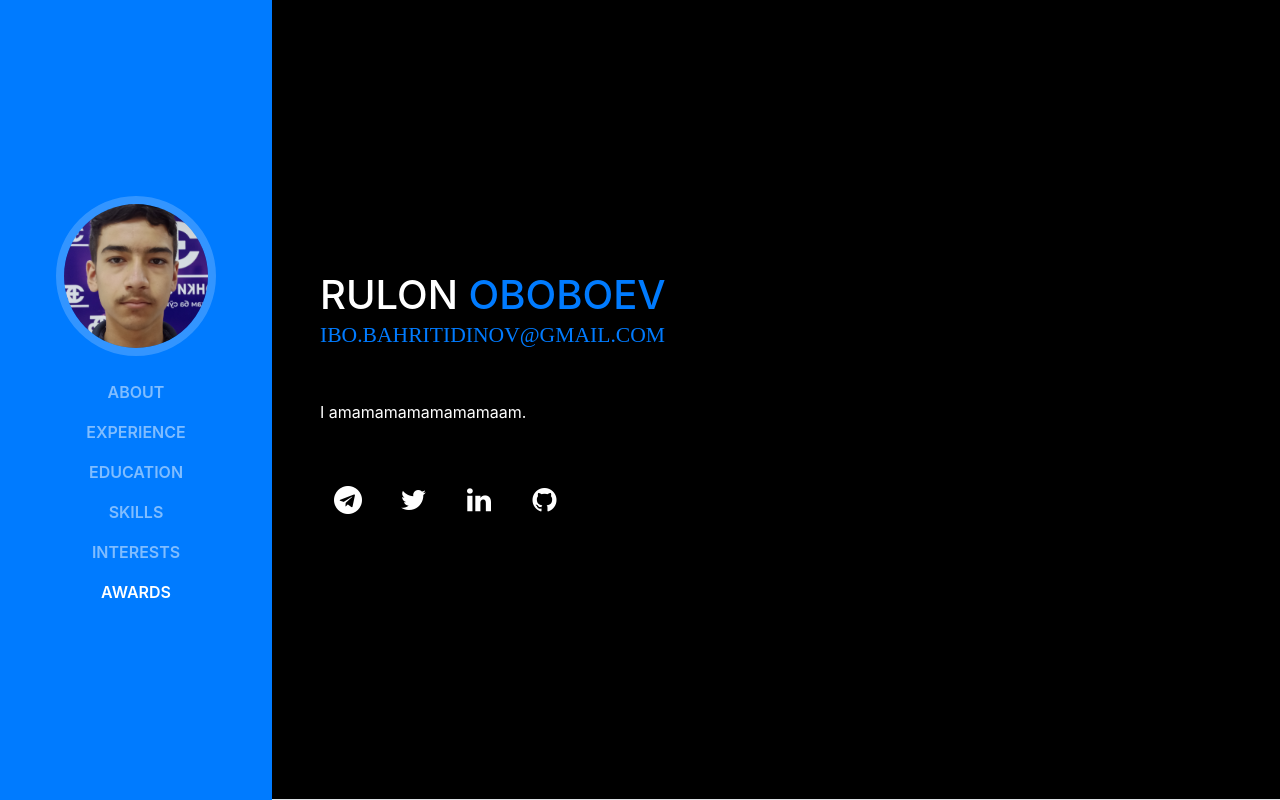
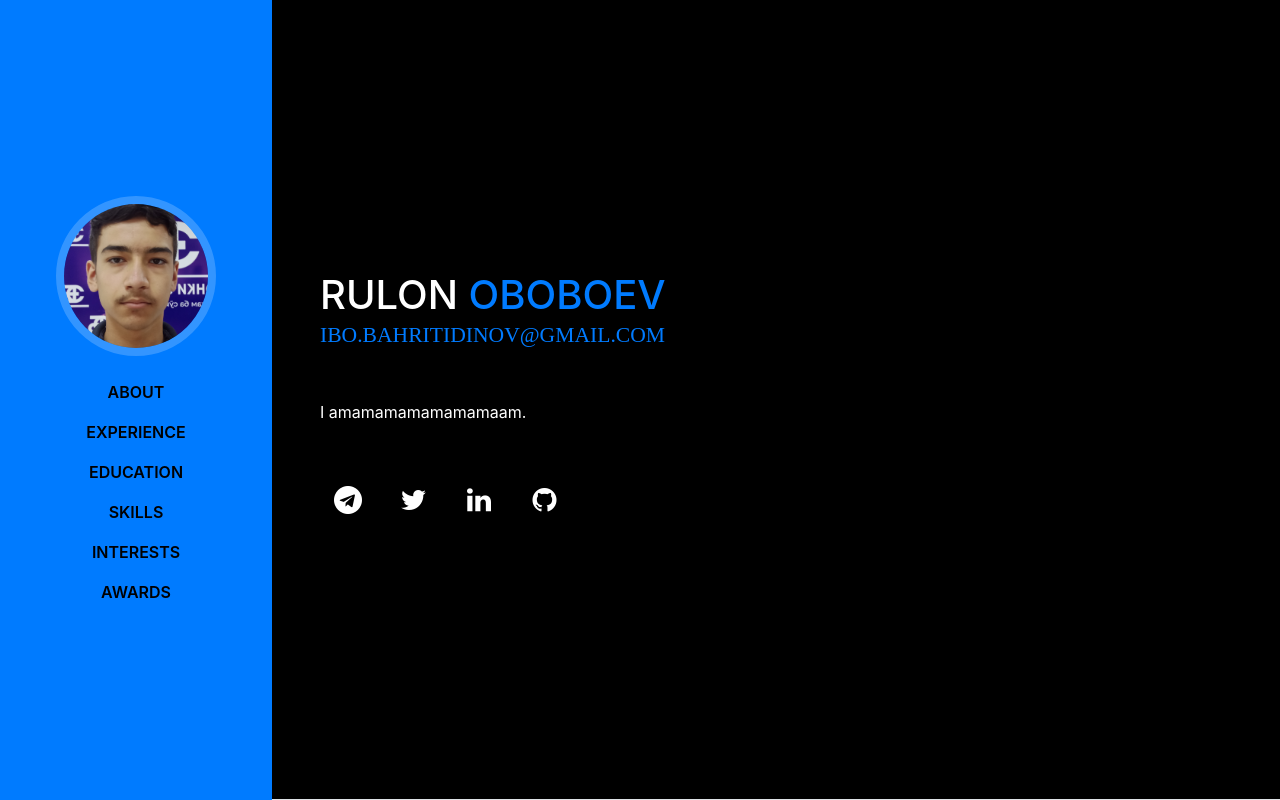
Before and after one commit to le-fer123/ebobo, a website with bundled scripts: page index.html in a window 1280 px wide. Shown: the top 800 px of the page. Built offline with nearby package versions, Linux system fonts and the light colour scheme; a web font is replaced by a local one.

Commit message:
css-cummit

```diff
--- a/css/resume.css
+++ b/css/resume.css
@@ -68,12 +68,12 @@ h2 {
 #sideNav .navbar-nav .nav-item .nav-link {
     font-weight: 600;
     text-transform: uppercase;
+    color: black;
 }
 
 @media (min-width: 992px) {
     #sideNav {
         text-align: center;
-        color: black;
         position: fixed;
         top: 0;
         left: 0;
```
